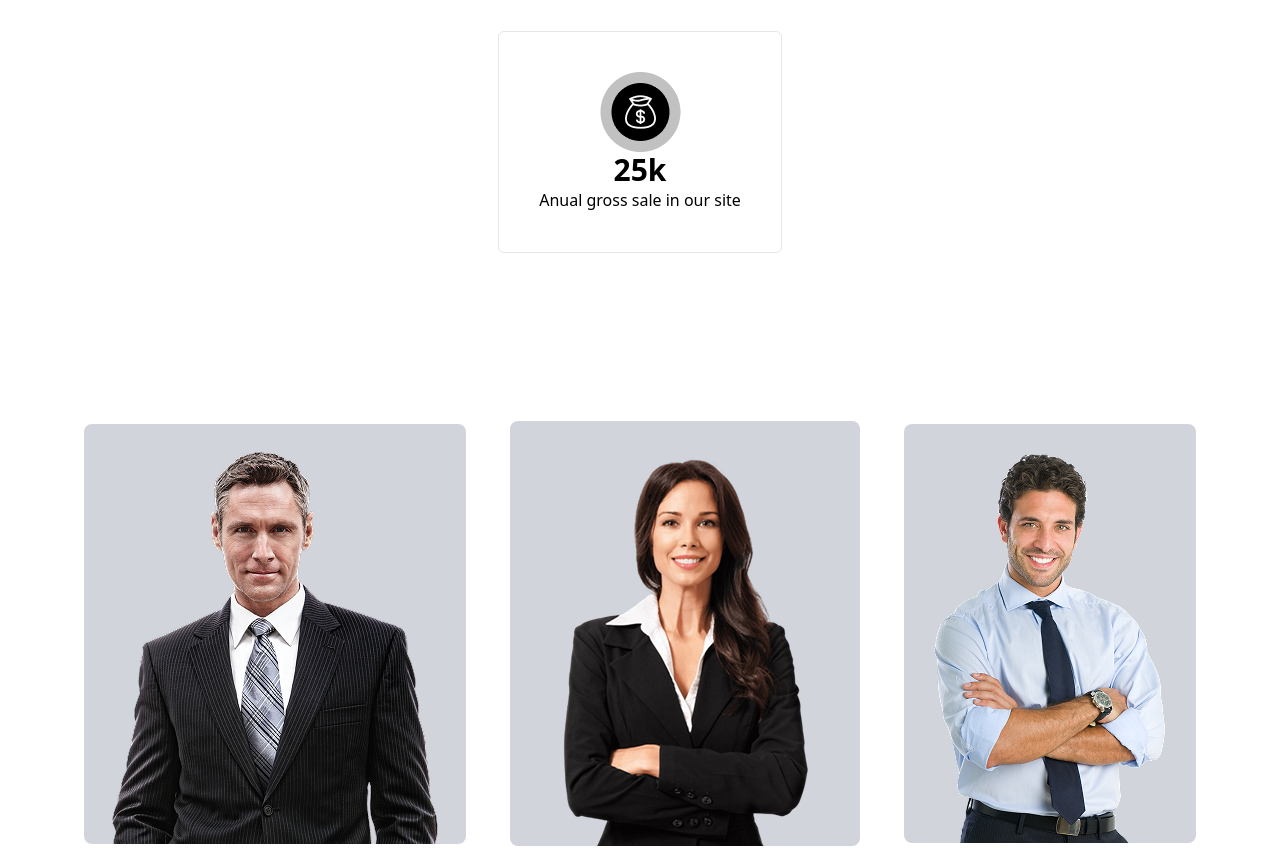
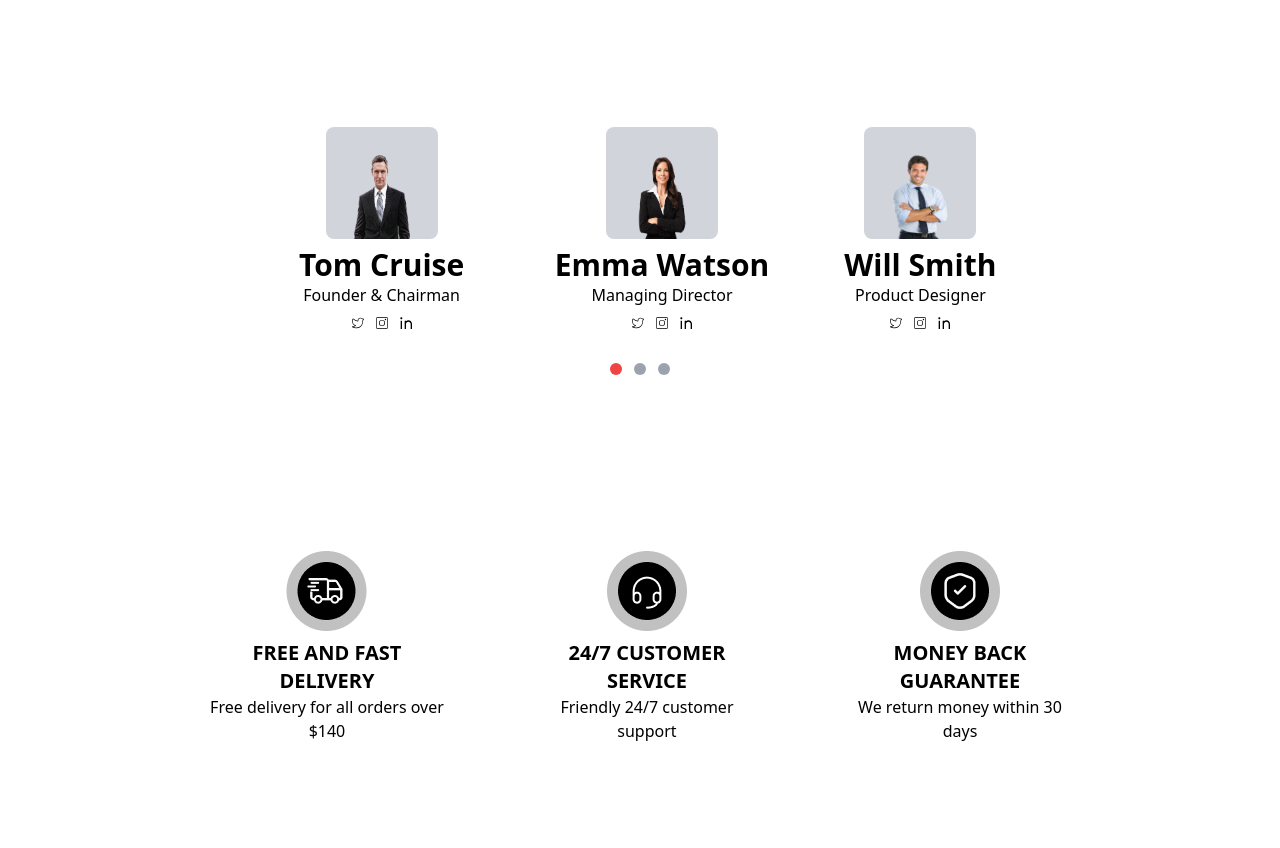
Before and after one commit to Ahmed5920/exclusive-ecommerce, a React (Create React App) app: page /home/about in a window 1280 px wide. Shown: the part 1208-2056 px from the top of the page. Built offline with nearby package versions, Linux system fonts and the light colour scheme; no server answers.

Commit message:
update About

```diff
--- a/src/components/about/AboutDescription.js
+++ b/src/components/about/AboutDescription.js
@@ -33,8 +33,8 @@ const AboutDescription = () => {
         />
       </div>
 
-      <div className="flex flex-wrap p-40 gap-8 justify-center items-center max-md:p-6">
-        <button className={IconClass + " max-md:p-4 max-md:w-40"}>
+      <div className="grid grid-cols-2 md:grid-cols-4 p-40 md:p-32 gap-8 justify-center items-center max-md:p-6">
+        <button className={IconClass + " max-md:p-4 max-md:w-36"}>
           <img
             src={sallersActiveIcon}
             alt="Sales Icon"
@@ -43,7 +43,7 @@ const AboutDescription = () => {
           <span className="font-bold text-3xl max-md:text-xl">10.5K</span>
           <span className="max-md:text-xs">Sallers active our site</span>
         </button>
-        <button className={IconClass + " max-md:p-4 max-md:w-40"}>
+        <button className={IconClass + " max-md:p-4 max-md:w-36"}>
           <div className="w-20 h-20 rounded-full bg-gray-300 flex items-center justify-center max-md:w-14 max-md:h-14">
             <div className="w-12 h-12 rounded-full bg-black flex items-center justify-center max-md:w-8 max-md:h-8">
               <FaDollarSign className="text-white text-2xl max-md:text-lg" />
@@ -52,7 +52,7 @@ const AboutDescription = () => {
           <span className="font-bold text-3xl max-md:text-xl">33k</span>
           <span className="max-md:text-xs">Monthly Product Sale</span>
         </button>
-        <button className={IconClass + " max-md:p-4 max-md:w-40"}>
+        <button className={IconClass + " max-md:p-4 max-md:w-36"}>
           <img
             src={customerActiveIcon}
             alt="Customer Icon"
@@ -61,7 +61,7 @@ const AboutDescription = () => {
           <span className="font-bold text-3xl max-md:text-xl">45.5k</span>
           <span className="max-md:text-xs">Customer active in our site</span>
         </button>
-        <button className={IconClass + " max-md:p-4 max-md:w-40"}>
+        <button className={IconClass + " max-md:p-4 max-md:w-36"}>
           <img
             src={annualGrossIcon}
             alt="Annual Gross Icon"
--- a/src/components/about/AboutTeam.js
+++ b/src/components/about/AboutTeam.js
@@ -10,11 +10,11 @@ const AboutTeam = () => {
   return (
     <Fragment>
       <div className="flex flex-col items-center max-md:px-4">
-        <div className="flex justify-center items-center space-x-11 p-2 max-md:flex-wrap max-md:space-x-0 max-md:gap-8">
+        <div className="grid grid-cols-3 justify-center items-center space-x-11 p-2 max-md:flex-wrap max-md:space-x-0 max-md:gap-8">
           {managersData[activeGroup].map((item, idx) => (
             <div key={idx} className="text-center">
               <img
-                className="bg-gray-300 p-7 pb-0 rounded-lg max-md:w-44 mx-auto"
+                className="bg-gray-300 p-7 pb-0 rounded-lg max-md:w-44 mx-auto size-28"
                 src={item.src}
                 alt={item.alt}
               />
--- a/src/components/home/HomeContent.js
+++ b/src/components/home/HomeContent.js
@@ -45,7 +45,7 @@ const HomeContent = ({ products, duration }) => {
           <Link
             key={to}
             to={to}
-            className="flex flex-col items-center border p-8 md:p-12 w-36 md:w-60 hover:bg-red-500 h-[137.6px] md:h-full hover:text-white cursor-default rounded-md text-center"
+            className="flex flex-col items-center border p-8 md:p-12 w-32 md:w-60 hover:bg-red-500 h-[137.6px] md:h-full hover:text-white cursor-default rounded-md text-center"
           >
             <Icon className="hover:text-white size-8 md:size-12" />
             <span className="text-sm md:text-base">{label}</span>
@@ -104,142 +104,3 @@ const HomeContent = ({ products, duration }) => {
 };
 
 export default HomeContent;
-
-// import { Fragment } from "react/jsx-runtime";
-// import { FaComputer } from "react-icons/fa6";
-// import { IoShirt } from "react-icons/io5";
-// import { GiLargeDress } from "react-icons/gi";
-// import { FaHome } from "react-icons/fa";
-// import music from "../../assets/images/products/electronics/JBL Boombox2.png";
-
-// import { Link } from "react-router-dom";
-// import ProductCard from "../products/ProductCard";
-// import { useEffect, useState } from "react";
-
-// const HomeContent = ({ products, duration }) => {
-//   const [time, setTime] = useState(duration);
-//   const product = products.find((product) => product.name === "JBL Boombox2");
-//   const totalSec = Math.floor(time / 1000);
-//   const totalMin = Math.floor(totalSec / 60);
-//   const totalHour = Math.floor(totalMin / 60);
-//   const days = Math.floor(totalHour / 24);
-//   const sec = totalSec % 60;
-//   const min = totalMin % 60;
-//   const hour = totalHour % 24;
-
-//   useEffect(() => {
-//     const interval = setInterval(() => {
-//       setTime((prevTime) => {
-//         if (prevTime <= 1000) return duration; // reset
-//         return prevTime - 1000;
-//       });
-//     }, 1000);
-
-//     return () => clearInterval(interval);
-//   }, [duration]);
-
-//   return (
-//     <Fragment>
-//       {/* Categories */}
-//       <h2 className="border-l-[16px] border-red-500 pl-2 font-bold text-2xl text-red-500 mt-36 ml-16">
-//         Categories
-//       </h2>
-//       <h1 className="text-4xl font-medium ml-16 mt-5">Browser By Categories</h1>
-//       <div className="flex gap-8 mt-16 justify-center items-center">
-//         <Link
-//           to="/home/electronics"
-//           className="flex flex-col items-center border p-12 w-60 hover:bg-red-500 hover:text-white cursor-default rounded-md"
-//         >
-//           <FaComputer size={48} className="hover:text-white" />
-//           <span>Electronics</span>
-//         </Link>
-//         <Link
-//           to="/home/woman's-fashion"
-//           className="flex flex-col items-center border p-12 w-60 hover:bg-red-500 hover:text-white cursor-default rounded-md"
-//         >
-//           <GiLargeDress size={48} className="hover:text-white" />
-//           <span>Woman's Fashion</span>
-//         </Link>
-//         <Link
-//           to="/home/men's-fashion"
-//           className="flex flex-col items-center border p-12 w-60 hover:bg-red-500 hover:text-white cursor-default rounded-md"
-//         >
-//           <IoShirt size={48} className="hover:text-white" />
-//           <span>Men's Fashion</span>
-//         </Link>
-//         <Link
-//           to="/home/home-lifestyle"
-//           className="flex flex-col items-center border p-12 w-60 hover:bg-red-500 hover:text-white cursor-default rounded-md"
-//         >
-//           <FaHome size={48} className="hover:text-white" />
-//           <span>Home & Lifestyle</span>
-//         </Link>
-//       </div>
-
-//       {/* bos music banner */}
-//       <div className="flex justify-center items-center border border-black w-[80%] h-[450px] bg-black ml-40 mt-28">
-//         <div className="flex flex-col space-y-7 w-[500px]">
-//           <h2 className="text-green-400 flex items-center font-medium gap-2">
-//             Categories
-//           </h2>
-//           <h1 className="text-white text-6xl">Enhance Your Music Experience</h1>
-//           <div className="flex items-center justify-start space-x-4 ">
-//             <div className="w-16 h-16 rounded-full bg-white flex flex-col items-center justify-center text-sm font-medium">
-//               {days} <span>Days</span>
-//             </div>
-//             <div className="w-16 h-16 rounded-full bg-white flex flex-col items-center justify-center text-sm font-medium">
-//               {hour}
-//               <span>Hours</span>
-//             </div>
-//             <div className="w-16 h-16 rounded-full bg-white flex flex-col items-center justify-center text-sm font-medium">
-//               {min}
-//               <span>Minutes</span>
-//             </div>
-//             <div className="w-16 h-16 rounded-full bg-white flex flex-col items-center justify-center text-sm font-medium">
-//               {sec}
-//               <span>Seconds</span>
-//             </div>
-//           </div>
-//           <Link
-//             className="text-white bg-green-400 w-36 flex items-center justify-center py-3 rounded-md"
-//             to="/home/electronics/JBL-Boombox2"
-//           >
-//             Buy Now!
-//           </Link>
-//         </div>
-//         <div className="ml-[12%] w-1/3 h-5/6">
-//           <img
-//             className="w-full h-full object-contain"
-//             src={music}
-//             alt={product.name}
-//           />
-//         </div>
-//       </div>
-
-//       {/* random Products */}
-//       <div>
-//         <h2 className="border-l-[16px] border-red-500 pl-2 font-bold text-2xl text-red-500 mt-36 ml-16">
-//           Our Products
-//         </h2>
-//         <h1 className="text-4xl font-medium ml-16 mt-5">
-//           Explore Our Products
-//         </h1>
-//         <div className="grid grid-rows-2 grid-cols-4 ml-16 mt-16">
-//           {products.slice(0, 8).map((product) => (
-//             <ProductCard key={product.id} product={product} />
-//           ))}
-//         </div>
-//         <div className="flex justify-center items-center mt-12">
-//           <Link
-//             to="/home/all-products"
-//             className="text-white bg-red-500 py-3 px-8 rounded-sm"
-//           >
-//             View All Products
-//           </Link>
-//         </div>
-//       </div>
-//     </Fragment>
-//   );
-// };
-
-// export default HomeContent;
```
